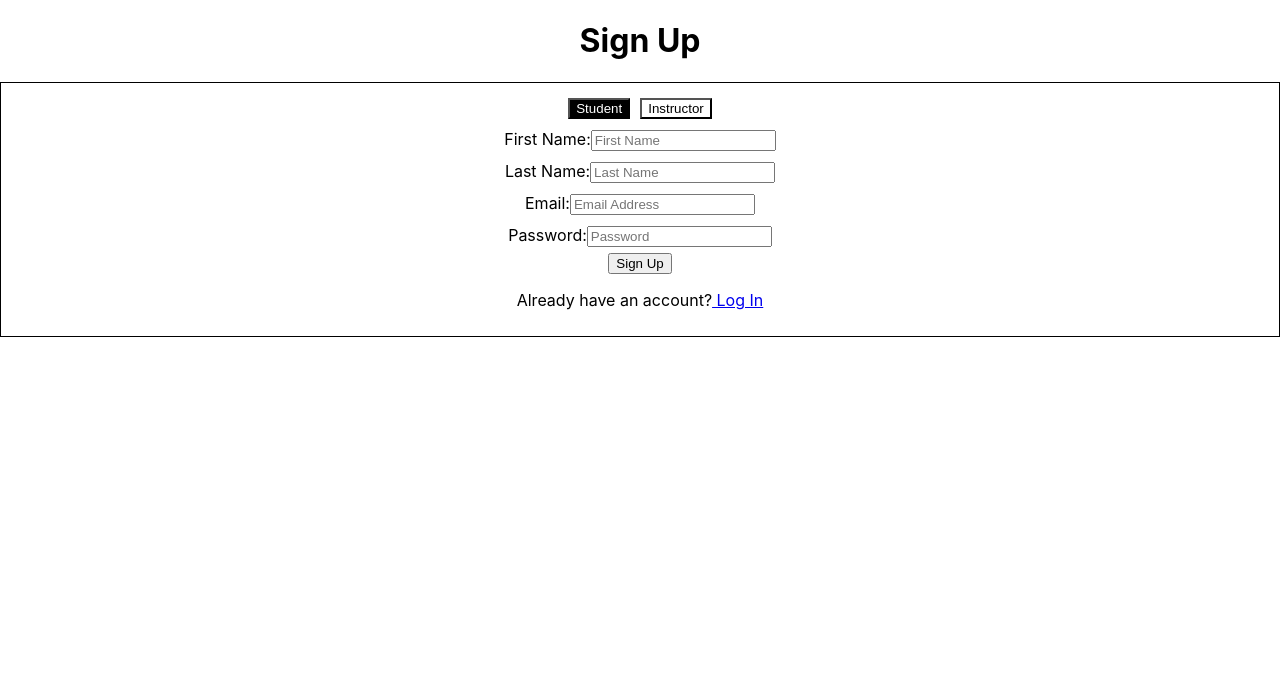
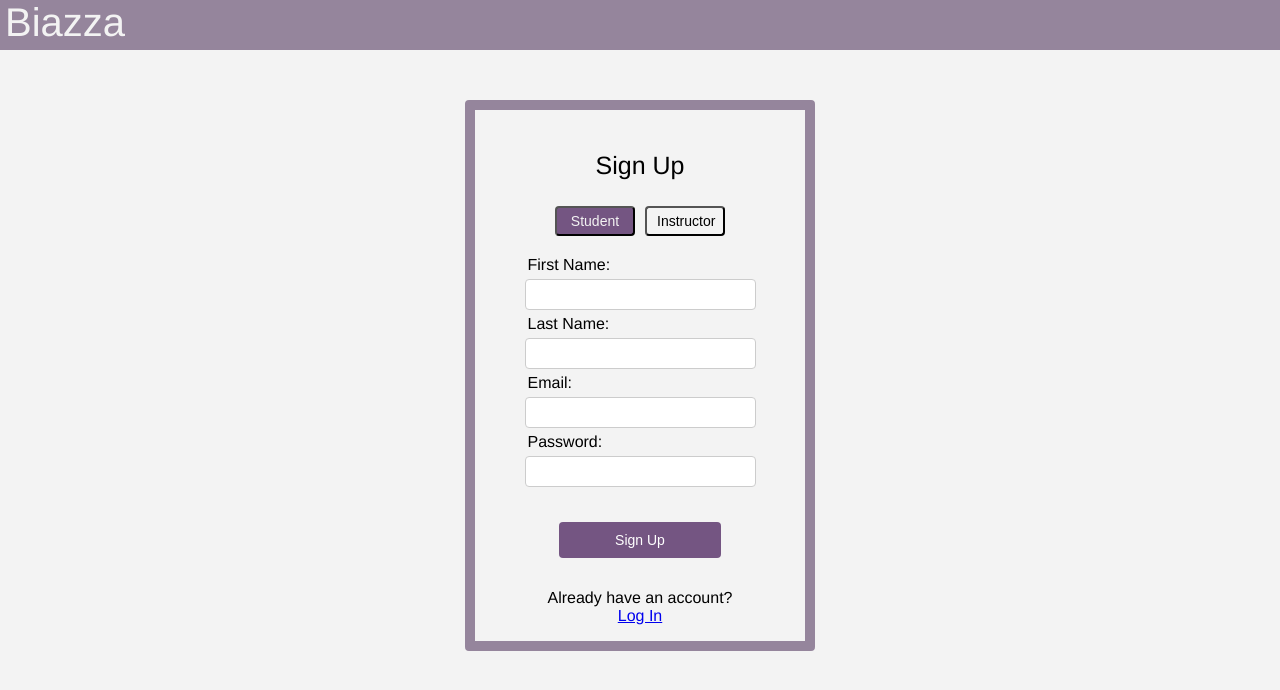
Before and after one commit to software-assignments-spring2021/spring-2020-basic-thunder, a React (Create React App) app in the folder front-end/: page /sign-up in a window 1280 px wide. Shown: the top 690 px of the page. Built offline with nearby package versions, Linux system fonts and the light colour scheme.

Commit message:
update register view style

```diff
--- a/front-end/src/register_view.js
+++ b/front-end/src/register_view.js
@@ -1,14 +1,20 @@
 import React, {useState} from 'react'
 import './styles/RegisterView.css'
 import {Link} from "react-router-dom"
+import {Header} from './home_view'
 
 const RegisterView = function() {
     return (
-        <div>
-            <h1>Sign Up</h1>
+        <div className={'RegisterView'}>
+            <div id="header">
+                <Header/>
+            </div>
 
+            <div id="main">
                 <div id="register">
+                    <h2>Sign Up</h2>
                     <SignUpForm/>
+                </div>
             </div>
 
         </div>
@@ -29,7 +35,7 @@ function SignUpForm(props) {
     }
 
     return (
-        <div className="container">
+        <div>
 
             <form>
                 <div id="buttons">
@@ -37,30 +43,35 @@ function SignUpForm(props) {
                 <input id="off" type="button" value="Instructor" onClick={handleClick}/>
                 </div>
 
-            <label>First Name:
-            <input type="text" placeholder="First Name" name="first_name" />
+                <label>
+                    <span>First Name:</span>
+                    <input type="text" name="first_name" />
                 </label>
 
-            <label>Last Name:
-            <input type="text" placeholder="Last Name" name="last_name" />
+                <label>
+                    <span>Last Name:</span>
+                    <input type="text" name="last_name" />
                 </label>
 
-            <label>Email:
-            <input type="text" placeholder="Email Address" name="email" />
+                <label>
+                    <span>Email:</span>
+                    <input type="text" name="email" />
                 </label>
 
-            <label>Password:
-            <input type="text" placeholder="Password" name="password" />
+                <label>
+                    <span>Password:</span>
+                    <input type="text" name="password" />
                 </label>
 
                 <input type="submit" value="Sign Up" />
 
-            <p>Already have an account?
+                <p>Already have an account?<br/>
                     <Link to="log-in">
                         <span> Log In</span>
                     </Link>
                 </p>
             </form>
+
         </div>
     )
 }
--- a/front-end/src/styles/RegisterView.css
+++ b/front-end/src/styles/RegisterView.css
@@ -1,3 +1,161 @@
+.RegisterView {
+    display: flex;
+    flex-wrap: wrap;
+    flex-basis: 100%;
+    background-color: #95859c;
+    font-family: Helvetica, sans-serif;
+}
+
+.RegisterView #header {
+    width: 100vh;
+    text-align: left;
+    background-color: #95859c;
+    height: 50px;
+}
+
+.RegisterView #header a {
+    color: #f3f3f3;
+    font-size: 40px;
+    font-weight: lighter;
+    position: relative;
+    margin: 5px;
+    text-decoration: none;
+}
+
+.RegisterView > div {
+    flex-wrap: wrap;
+    flex-basis: 100%;
+    text-align: center;
+    background-color: #f3f3f3;
+}
+
+.RegisterView #main {
+    height: 100vh;
+}
+
+.RegisterView #register {
+    width: 330px;
+    border: 10px solid #95859c;
+    margin: 50px;
+    display: inline-block;
+    text-align: center;
+    background-color: #f3f3f3;
+    border-radius: 4px;
+}
+
+.RegisterView #register h2 {
+    font-size: 25px;
+    font-weight: lighter;
+    padding-top: 20px;
+}
+
+.RegisterView form {
+    display: inline-block;
+    width: 70%;
+}
+
+.RegisterView label {
+
+}
+
+.RegisterView label span{
+    display: block;
+    text-align: left;
+    padding-left: 3px;
+}
+
+.RegisterView input {
+    text-align: center;
+    width: 70%;
+}
+
+.RegisterView input[type=text] {
+    width: 100%;
+    padding: 7px 0 7px 0;
+    margin: 5px 0 5px 0;
+    border: 1px solid #ccc;
+    border-radius: 4px;
+    box-sizing: border-box;
+    display: inline-block;
+}
+
+.RegisterView input[type=submit] {
+    width: 70%;
+    font-size: 14px;
+    background-color: #745582;
+    color: white;
+    padding: 10px 15px 10px 15px;
+    margin: 30px 0 15px 0;
+    border: none;
+    border-radius: 4px;
+    cursor: pointer;
+}
+
+.RegisterView input[type=submit]:hover {
+    background-color: #573069;
+}
+
+.RegisterView form p {
+
+}
+
+.RegisterView button {
+    margin: 10px;
+}
+
+.RegisterView #buttons input {
+    border-radius: 4px;
+    width: 80px;
+    font-size: 14px;
+    padding: 5px 10px 5px 10px;
+    margin: 5px 5px 20px;
+}
+
+.RegisterView #on {
+    background-color: #745582;
+    color: #f3f3f3;
+}
+
+.RegisterView #off {
+    background-color: #f3f3f3;
+}
+
+.RegisterView #buttons input:hover {
+    cursor: pointer;
+}
+
+.RegisterView #buttons input:focus {
+    outline: none !important;
+}
+
+.RegisterView #buttons input:active {
+    background-color: #745582;
+}
+
+/*
+
+button {
+    margin: 10px;
+}
+
+div.container {
+    display: flex;
+    justify-content: center;
+}
+
+form {
+    width: 30%;
+    padding-top: 10px;
+    padding-bottom: 10px;
+}
+
+label {
+    display: block;
+    padding: 5px;
+}
+
+ */
+/*
 div #register {
     border: 1px solid black;
 }
@@ -35,3 +193,4 @@ label {
 #buttons input:focus {
     outline: none !important;
 }
+ */
```
Lines whose indentation alone changed are shown as unchanged.
